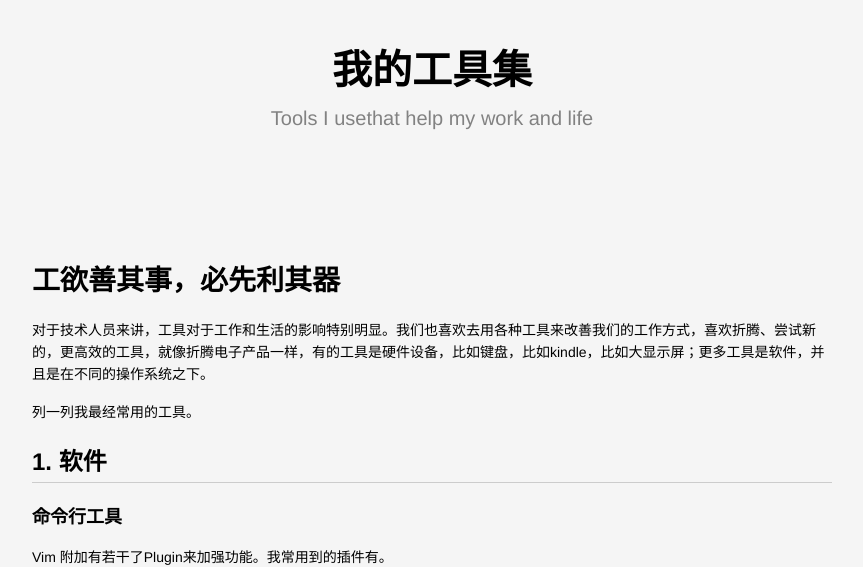
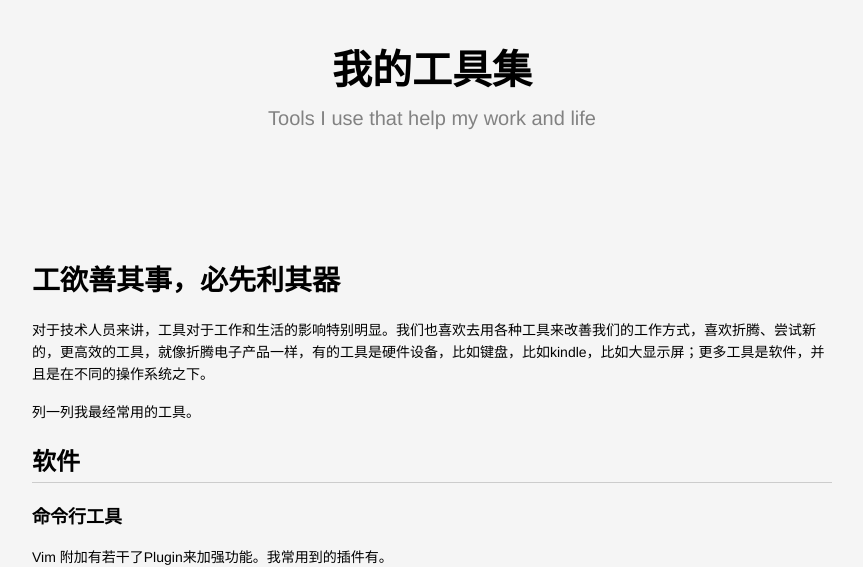
Before and after one commit to lucky521/blog, a Jekyll site: the page built from _posts/2015-01-03-tool-i-use.markdown, in a window 1280 px wide and 900 px high. Shown: the part 166-733 px from the top of the window, without its empty margins (208-1071 px from the left). Built offline with Jekyll 4.4.1, drawn with Linux system fonts in a browser that asks for light colours; comment, search, counter and statistics services are not loaded.

Commit message:
Update 2015-01-03-tool-i-use.markdown

```diff
--- a/_posts/2015-01-03-tool-i-use.markdown
+++ b/_posts/2015-01-03-tool-i-use.markdown
@@ -1,7 +1,7 @@
 ---
 layout: post
 title: "我的工具集"
-subtitle: "Tools I usethat help my work and life"
+subtitle: "Tools I use that help my work and life"
 categories: [tool]
 ---
 # 工欲善其事，必先利其器
@@ -12,7 +12,7 @@ categories: [tool]
 
 
 
-## 1. 软件
+## 软件
 
 ### 命令行工具
 
```
Also changed, not shown: other parts of _posts/2015-01-03-tool-i-use.markdown (+1 -1 lines).
